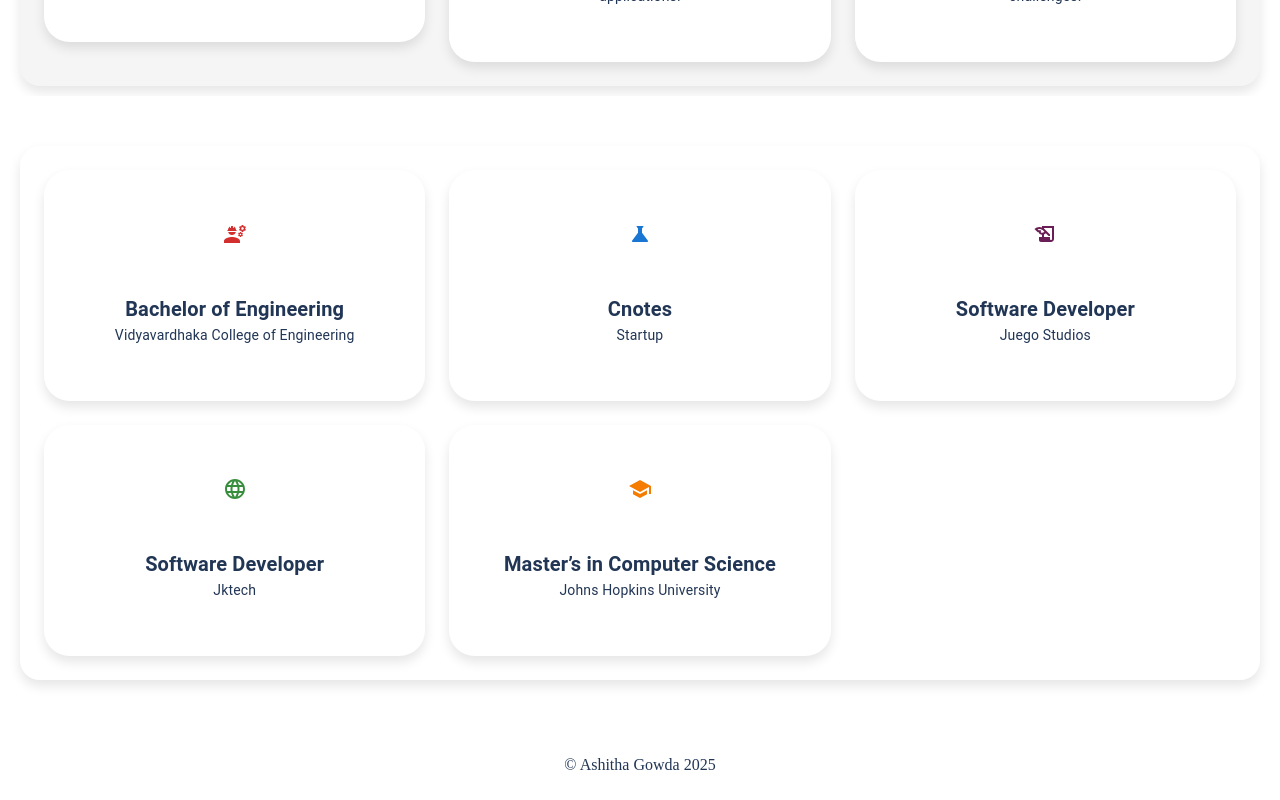
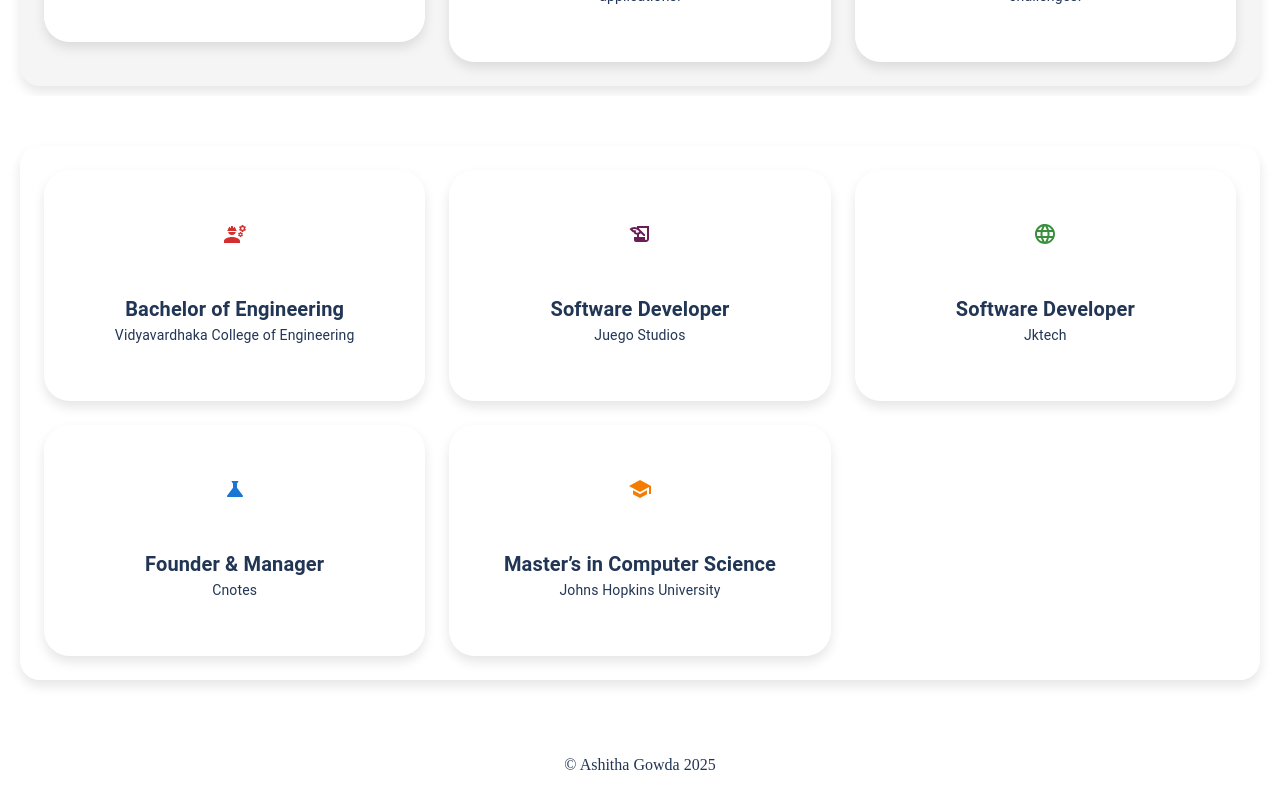
Before and after one commit to AshithaPGowda/portfolio, a Next.js app: page / in a window 1280 px wide. Shown: the part 1361-2161 px from the top of the page. Built offline with nearby package versions, Linux system fonts and the light colour scheme.

Commit message:
made education deatils more appropriate

```diff
--- a/src/app/colours.js
+++ b/src/app/colours.js
@@ -34,9 +34,9 @@
 
 COLOURS.TIMELINECOLOURS = [
     "#D32F2F",  // Darker Red (Cheerful but not too bright)
-    "#1976D2",  // Dark Blue (Vibrant, yet deep)
     "#6A1E55",  // Darker Cyan (Lively yet muted)
     "#388E3C",  // Dark Green (Happy but grounded)
+    "#1976D2",  // Dark Blue (Vibrant, yet deep)
     "#F57C00",  // Dark Orange (Warm and upbeat)
 ];
 
--- a/src/app/components/sectionPersonal/educationDetails.js
+++ b/src/app/components/sectionPersonal/educationDetails.js
@@ -38,24 +38,24 @@
         },
         {
             color: timelineColours[1],
-            icon: <Science />,
-            title: "Cnotes",
-            description: "Startup",
-            details: "June 2015 - May 2017 | Specialized in Physics, Chemistry, and Mathematics.",
+            icon: <HistoryEdu />,
+            title: "Software Developer",
+            description: "Juego Studios",
+            details: "August 2021 - April 2023 | Contributed to game development and innovative software solutions.",
         },
         {
             color: timelineColours[2],
-            icon: <HistoryEdu />,
+            icon: <Language />,
             title: "Software Developer",
-            description: "Juego Studios",
-            details: "June 2010 - May 2015 | Comprehensive foundational education.",
+            description: "Jktech",
+            details: "May 2023 - June 2024 | Worked on cutting-edge Blockchain, AI, and Full Stack Development project.",
         },
         {
             color: timelineColours[3],
-            icon: <Language />,
-            title: "Software Developer",
-            description: "Jktech",
-            details: "Ongoing | Various certifications in Blockchain, AI, and Full Stack Development.",
+            icon: <Science />,
+            title: "Founder & Manager",
+            description: "Cnotes",
+            details: "2022 - Present | Managing over 30,000 customer data and monthly predictions for streamlined cable TV management for operators.",
         },
         {
             color: timelineColours[4],
```
